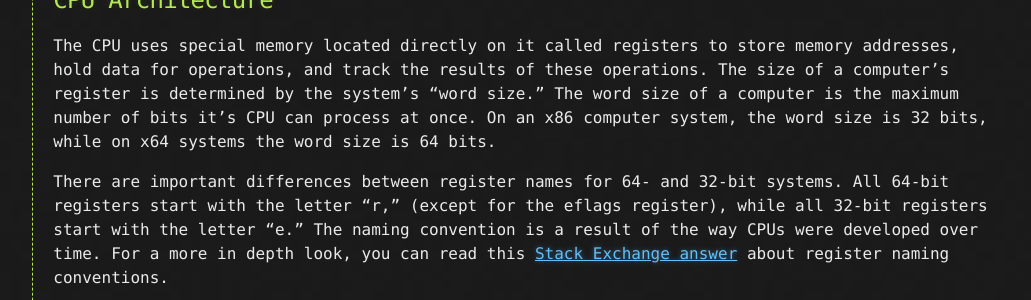
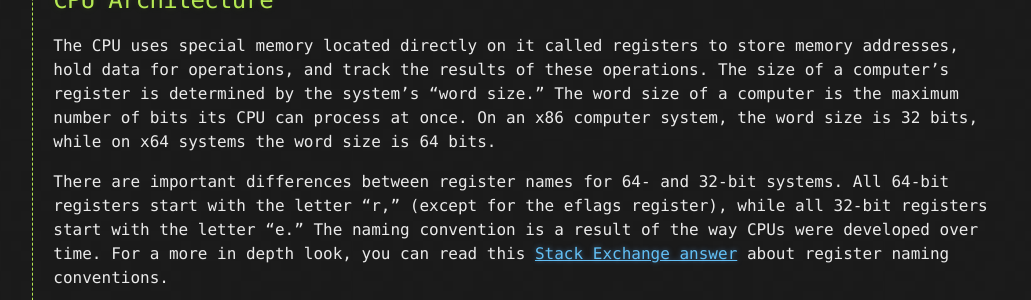
Before and after one commit to 6r0k3d/6r0k3d.github.io, a Jekyll site: the page built from _exdev/stack1.md, in a window 1280 px wide. Shown: the part 3584-3884 px from the top of the page, without its empty margins (180-1211 px from the left). Built offline with Jekyll 4.4.1, drawn with Linux system fonts in a browser that asks for light colours; nearby versions of some CDN libraries; comment, search, counter and statistics services are not loaded.

```diff
--- a/_exdev/stack1.md
+++ b/_exdev/stack1.md
@@ -109,7 +109,7 @@ These first three assembly instructions, `push`, `mov`, and `sub`, are called th
 
 ## CPU Architecture
 
-The CPU uses special memory located directly on it called registers to store memory addresses, hold data for operations, and track the results of these operations. The size of a computer's register is determined by the system's "word size." The word size of a computer is the maximum number of bits it's CPU can process at once. On an x86 computer system, the word size is 32 bits, while on x64 systems the word size is 64 bits.
+The CPU uses special memory located directly on it called registers to store memory addresses, hold data for operations, and track the results of these operations. The size of a computer's register is determined by the system's "word size." The word size of a computer is the maximum number of bits its CPU can process at once. On an x86 computer system, the word size is 32 bits, while on x64 systems the word size is 64 bits.
 
 There are important differences between register names for 64- and 32-bit systems. All 64-bit registers start with the letter "r," (except for the eflags register), while all 32-bit registers start with the letter "e." The naming convention is a result of the way CPUs were developed over time. For a more in depth look, you can read this [Stack Exchange answer](https://softwareengineering.stackexchange.com/a/127764) about register naming conventions.
 
@@ -265,7 +265,7 @@ int function1(int a, int b) {
 </button>
 </div>
 
-Save this to a file and compile it with `gcc -g -o mem_segments mem_segments.c`. We'll run the program in gdb and look at it's memory segments.
+Save this to a file and compile it with `gcc -g -o mem_segments mem_segments.c`. We'll run the program in gdb and look at its memory segments.
 
 ## Code Segment
 
```
Also changed, not shown: assets/images/exdev/stack1/functionframe.jpg, assets/images/exdev/stack1/mainstackframe.jpg.
